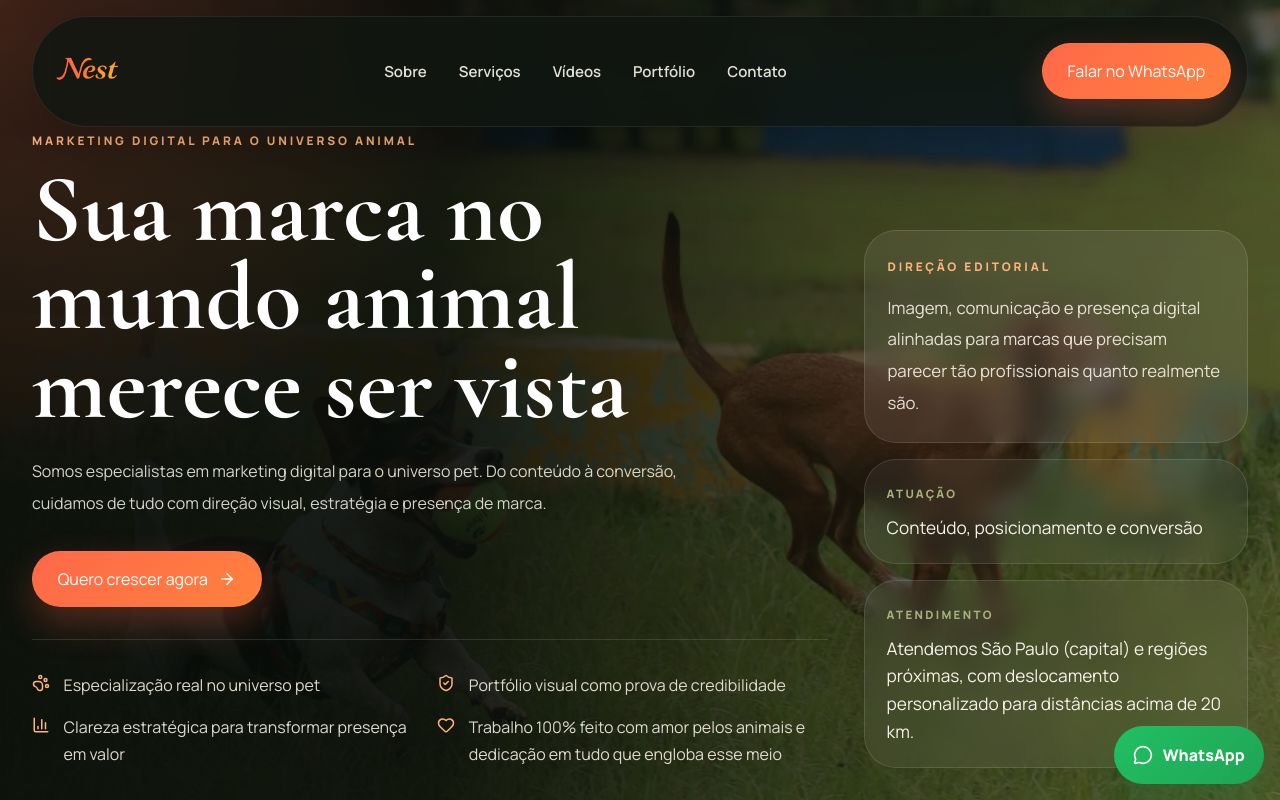
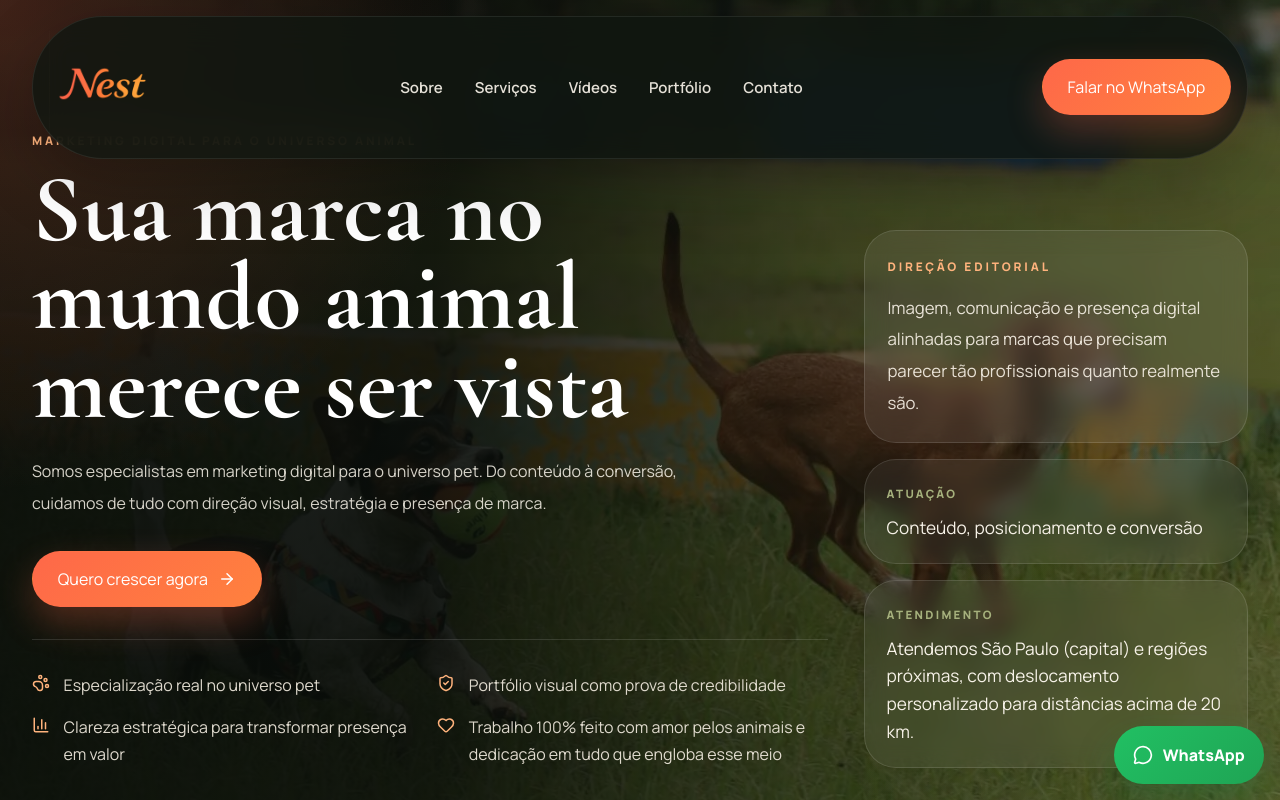
Before and after one commit to Wallaceoll/Nest-Studio-Vercel, a React (Vite) app: page / in a window 1280 px wide. Shown: the top 800 px of the page. Built offline with nearby package versions, Linux system fonts and the light colour scheme.

Commit message:
update size

```diff
--- a/src/styles.css
+++ b/src/styles.css
@@ -175,12 +175,12 @@ button {
 }
 
 .brand-logo {
-  height: 5rem;
+  height: 7rem;
   width: auto;
 }
 
 .brand-logo-footer {
-  height: 5rem;
+  height: 7rem;
 }
 
 .desktop-nav {
```
